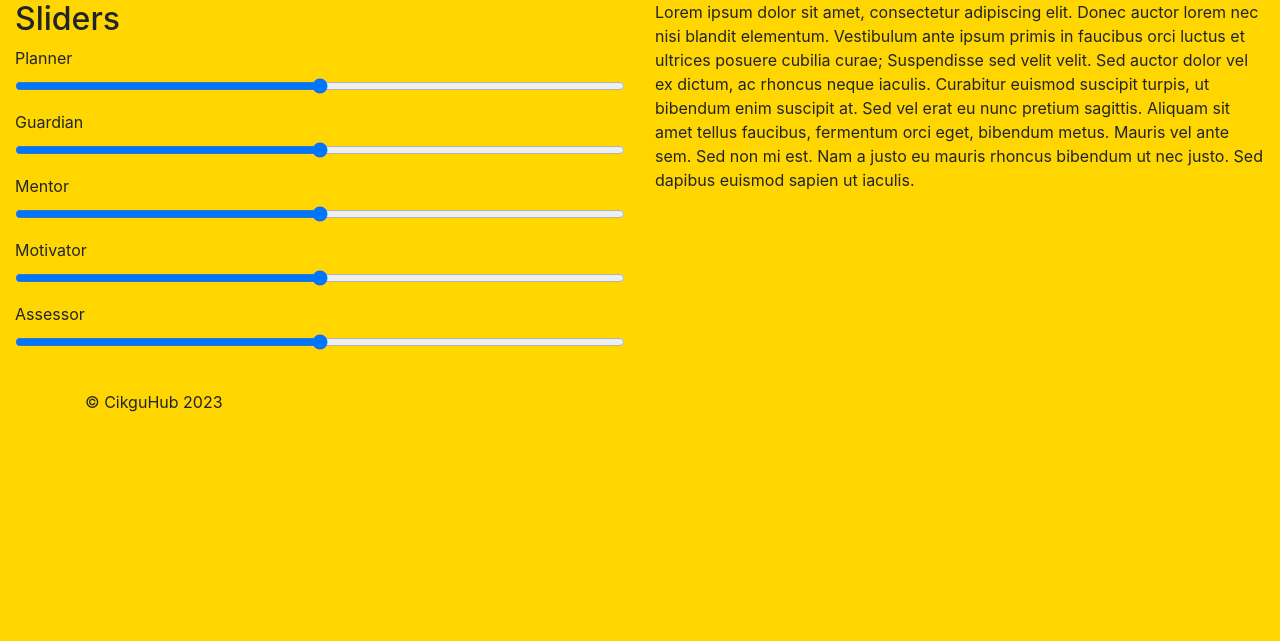
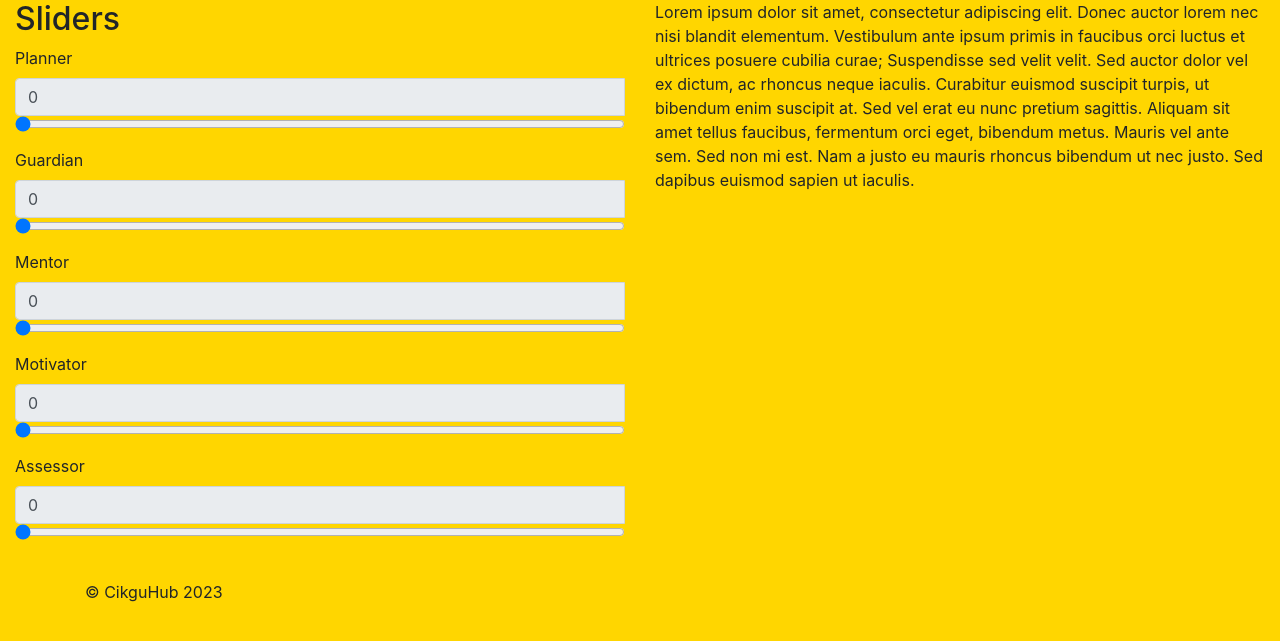
Before and after one commit to chriskok/cikguhub, a Django app: page /report/ in a window 1280 px wide. Shown: the part 56-697 px from the top of the page. Run offline with Django 4.2, Linux system fonts and the light colour scheme; parts of the project's set-up code (start-up, migrations or seed data) failed here and were passed over; some libraries are stand-ins or nearby versions.

Commit message:
in the process of adding basic report generation

```diff
--- /dev/null
+++ b/report/core/__init__.py
@@ -0,0 +1 @@
+print("core loaded")
--- a/report/views.py
+++ b/report/views.py
@@ -2,6 +2,7 @@ from django.shortcuts import render
 from django.http import HttpResponse
 from main.models import *
 import datetime
+import core
 
 def index(request):
     return render(request, "report.html")
--- a/templates/report.html
+++ b/templates/report.html
@@ -10,23 +10,38 @@
             <form>
                 <div class="form-group">
                     <label for="planner">Planner</label>
-          <input type="range" class="form-control-range" id="planner">
+                    <div class="input-group">
+                        <input type="number" class="form-control" id="plannerLabel" value="0" readonly>
+                        <input type="range" class="form-control-range" id="planner" onchange="updateLabel('planner', 'plannerLabel');" min="0" max="100" value="0" readonly>
+                    </div>
                 </div>
                 <div class="form-group">
                     <label for="guardian">Guardian</label>
-          <input type="range" class="form-control-range" id="guardian">
+                    <div class="input-group">
+                        <input type="number" class="form-control" id="guardianLabel" value="0" readonly>
+                        <input type="range" class="form-control-range" id="guardian" onchange="updateLabel('guardian', 'guardianLabel');" min="0" max="100" value="0" readonly>
+                    </div>
                 </div>
                 <div class="form-group">
                     <label for="mentor">Mentor</label>
-          <input type="range" class="form-control-range" id="mentor">
+                    <div class="input-group">
+                        <input type="number" class="form-control" id="mentorLabel" value="0" readonly>
+                        <input type="range" class="form-control-range" id="mentor" onchange="updateLabel('mentor', 'mentorLabel');" min="0" max="100" value="0" readonly>
+                    </div>
                 </div>
                 <div class="form-group">
                     <label for="motivator">Motivator</label>
-          <input type="range" class="form-control-range" id="motivator">
+                    <div class="input-group">
+                        <input type="number" class="form-control" id="motivatorLabel" value="0" readonly>
+                        <input type="range" class="form-control-range" id="motivator" onchange="updateLabel('motivator', 'motivatorLabel');" min="0" max="100" value="0" readonly>
+                    </div>
                 </div>
                 <div class="form-group">
                     <label for="assessor">Assessor</label>
-          <input type="range" class="form-control-range" id="assessor">
+                    <div class="input-group">
+                        <input type="number" class="form-control" id="assessorLabel" value="0" readonly>
+                        <input type="range" class="form-control-range" id="assessor" onchange="updateLabel('assessor', 'assessorLabel');" min="0" max="100" value="0" readonly>
+                    </div>
                 </div>
             </form>
         </div>
@@ -35,4 +50,12 @@
         </div>
     </div>
 </div>
+<script>
+    function updateLabel(sliderId, labelId) {
+        var slider = document.getElementById(sliderId);
+        var label = document.getElementById(labelId);
+        label.value = slider.value;
+    }
+</script>
+
 {% endblock %}
```
Lines whose indentation alone changed are shown as unchanged.
